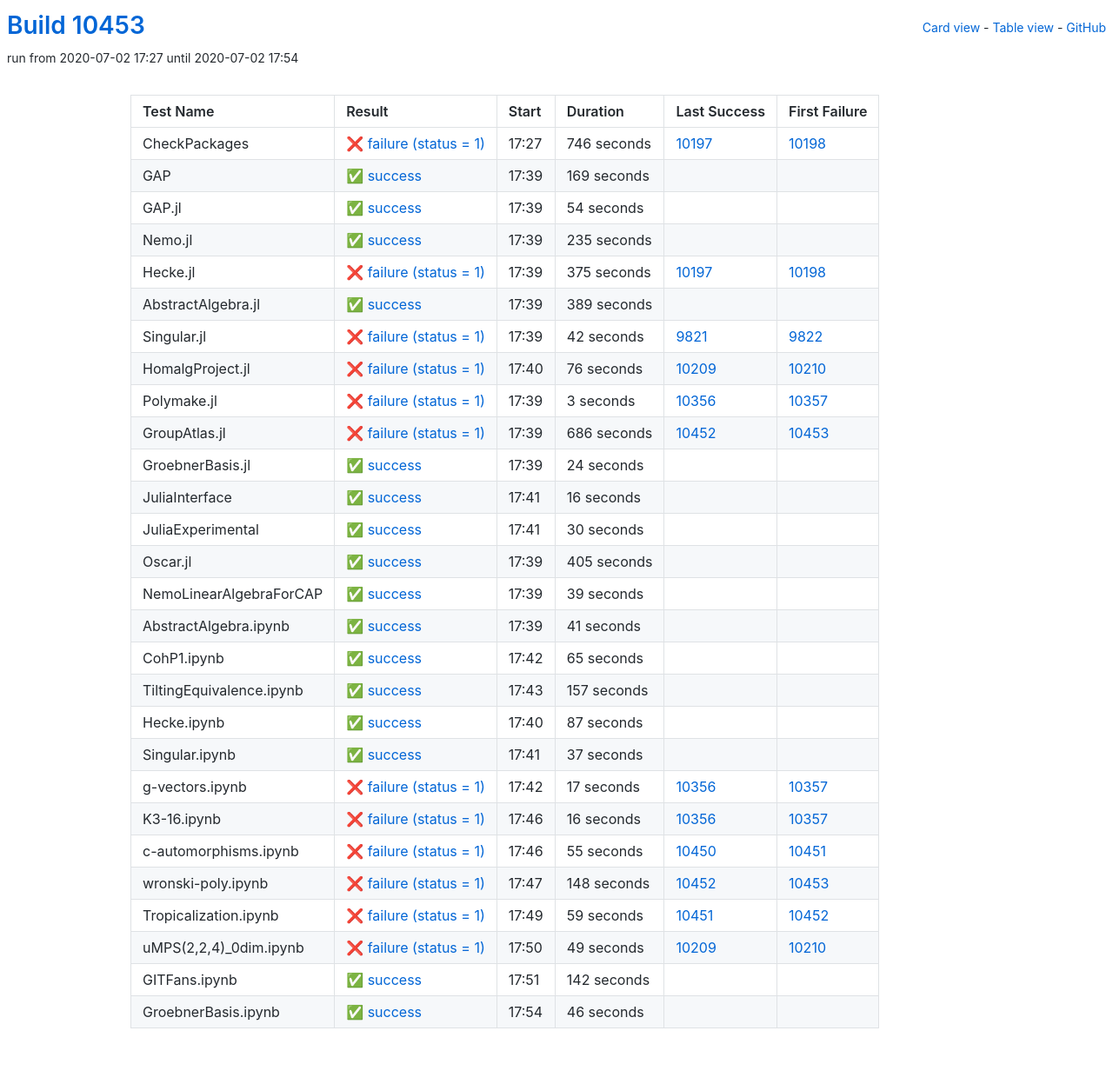
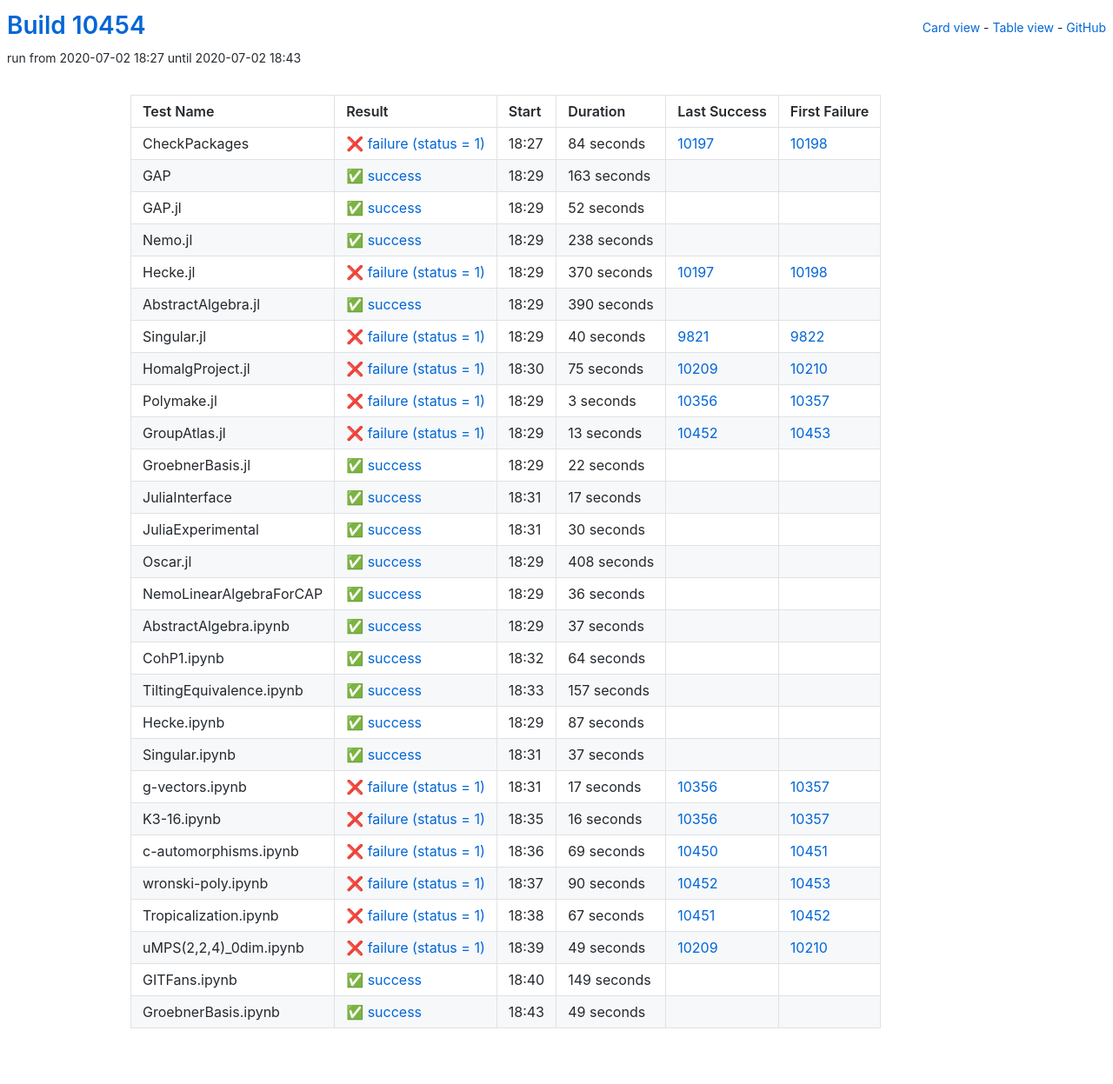
Before and after one commit to oscar-system/oscar-ci-status, a Jekyll site: the page built from table.html, in a window 1280 px wide. Shown: the whole page at 87% size. Built offline with Jekyll 4.4.1, drawn with Linux system fonts in a browser that asks for light colours.

Commit message:
Build #10454

```diff
--- a/_data/ci.yml
+++ b/_data/ci.yml
@@ -1,6 +1,6 @@
 ---
-build: 10453
-build_url: https://oscarci.mathematik.uni-kl.de/job/oscar/10453/
+build: 10454
+build_url: https://oscarci.mathematik.uni-kl.de/job/oscar/10454/
 job: oscar
 organization: oscar-system
 repo: oscar-ci-status
@@ -8,104 +8,104 @@ repourl: https://github.com/oscar-system/oscar-ci-status
 tests:
 - name: CheckPackages
   id: checkpackages
-  log: https://oscarci.mathematik.uni-kl.de/job/oscar/10453/artifact/logs/build-10453/CheckPackages.log
-  start: 2020-07-02 17:27
+  log: https://oscarci.mathematik.uni-kl.de/job/oscar/10454/artifact/logs/build-10454/CheckPackages.log
+  start: 2020-07-02 18:27
   success: false
   exitcode: 1
   status: failure
-  duration: 746
+  duration: 84
   last_success: 10197
   last_success_url: https://oscarci.mathematik.uni-kl.de/job/oscar/10197/
   first_failure: 10198
   first_failure_url: https://oscarci.mathematik.uni-kl.de/job/oscar/10198/
 - name: GAP
   id: gap
-  log: https://oscarci.mathematik.uni-kl.de/job/oscar/10453/artifact/logs/build-10453/GAP.log
-  start: 2020-07-02 17:39
+  log: https://oscarci.mathematik.uni-kl.de/job/oscar/10454/artifact/logs/build-10454/GAP.log
+  start: 2020-07-02 18:29
   success: true
   exitcode: 0
   status: success
-  duration: 169
+  duration: 163
   last_success: false
   last_success_url:
   first_failure: false
   first_failure_url:
 - name: GAP.jl
   id: gap-jl
-  log: https://oscarci.mathematik.uni-kl.de/job/oscar/10453/artifact/logs/build-10453/GAP.jl.log
-  start: 2020-07-02 17:39
+  log: https://oscarci.mathematik.uni-kl.de/job/oscar/10454/artifact/logs/build-10454/GAP.jl.log
+  start: 2020-07-02 18:29
   success: true
   exitcode: 0
   status: success
-  duration: 54
+  duration: 52
   last_success: false
   last_success_url:
   first_failure: false
   first_failure_url:
 - name: Nemo.jl
   id: nemo-jl
-  log: https://oscarci.mathematik.uni-kl.de/job/oscar/10453/artifact/logs/build-10453/Nemo.jl.log
-  start: 2020-07-02 17:39
+  log: https://oscarci.mathematik.uni-kl.de/job/oscar/10454/artifact/logs/build-10454/Nemo.jl.log
+  start: 2020-07-02 18:29
   success: true
   exitcode: 0
   status: success
-  duration: 235
+  duration: 238
   last_success: false
   last_success_url:
   first_failure: false
   first_failure_url:
 - name: Hecke.jl
   id: hecke-jl
-  log: https://oscarci.mathematik.uni-kl.de/job/oscar/10453/artifact/logs/build-10453/Hecke.jl.log
-  start: 2020-07-02 17:39
+  log: https://oscarci.mathematik.uni-kl.de/job/oscar/10454/artifact/logs/build-10454/Hecke.jl.log
+  start: 2020-07-02 18:29
   success: false
   exitcode: 1
   status: failure
-  duration: 375
+  duration: 370
   last_success: 10197
   last_success_url: https://oscarci.mathematik.uni-kl.de/job/oscar/10197/
   first_failure: 10198
   first_failure_url: https://oscarci.mathematik.uni-kl.de/job/oscar/10198/
 - name: AbstractAlgebra.jl
   id: abstractalgebra-jl
-  log: https://oscarci.mathematik.uni-kl.de/job/oscar/10453/artifact/logs/build-10453/AbstractAlgebra.jl.log
-  start: 2020-07-02 17:39
+  log: https://oscarci.mathematik.uni-kl.de/job/oscar/10454/artifact/logs/build-10454/AbstractAlgebra.jl.log
+  start: 2020-07-02 18:29
   success: true
   exitcode: 0
   status: success
-  duration: 389
+  duration: 390
   last_success: false
   last_success_url:
   first_failure: false
   first_failure_url:
 - name: Singular.jl
   id: singular-jl
-  log: https://oscarci.mathematik.uni-kl.de/job/oscar/10453/artifact/logs/build-10453/Singular.jl.log
-  start: 2020-07-02 17:39
+  log: https://oscarci.mathematik.uni-kl.de/job/oscar/10454/artifact/logs/build-10454/Singular.jl.log
+  start: 2020-07-02 18:29
   success: false
   exitcode: 1
   status: failure
-  duration: 42
+  duration: 40
   last_success: 9821
   last_success_url: https://oscarci.mathematik.uni-kl.de/job/oscar/9821/
   first_failure: 9822
   first_failure_url: https://oscarci.mathematik.uni-kl.de/job/oscar/9822/
 - name: HomalgProject.jl
   id: homalgproject-jl
-  log: https://oscarci.mathematik.uni-kl.de/job/oscar/10453/artifact/logs/build-10453/HomalgProject.jl.log
-  start: 2020-07-02 17:40
+  log: https://oscarci.mathematik.uni-kl.de/job/oscar/10454/artifact/logs/build-10454/HomalgProject.jl.log
+  start: 2020-07-02 18:30
   success: false
   exitcode: 1
   status: failure
-  duration: 76
+  duration: 75
   last_success: 10209
   last_success_url: https://oscarci.mathematik.uni-kl.de/job/oscar/10209/
   first_failure: 10210
   first_failure_url: https://oscarci.mathematik.uni-kl.de/job/oscar/10210/
 - name: Polymake.jl
   id: polymake-jl
-  log: https://oscarci.mathematik.uni-kl.de/job/oscar/10453/artifact/logs/build-10453/Polymake.jl.log
-  start: 2020-07-02 17:39
+  log: https://oscarci.mathematik.uni-kl.de/job/oscar/10454/artifact/logs/build-10454/Polymake.jl.log
+  start: 2020-07-02 18:29
   success: false
   exitcode: 1
   status: failure
@@ -116,44 +116,44 @@ tests:
   first_failure_url: https://oscarci.mathematik.uni-kl.de/job/oscar/10357/
 - name: GroupAtlas.jl
   id: groupatlas-jl
-  log: https://oscarci.mathematik.uni-kl.de/job/oscar/10453/artifact/logs/build-10453/GroupAtlas.jl.log
-  start: 2020-07-02 17:39
+  log: https://oscarci.mathematik.uni-kl.de/job/oscar/10454/artifact/logs/build-10454/GroupAtlas.jl.log
+  start: 2020-07-02 18:29
   success: false
   exitcode: 1
   status: failure
-  duration: 686
+  duration: 13
   last_success: 10452
   last_success_url: https://oscarci.mathematik.uni-kl.de/job/oscar/10452/
   first_failure: 10453
   first_failure_url: https://oscarci.mathematik.uni-kl.de/job/oscar/10453/
 - name: GroebnerBasis.jl
   id: groebnerbasis-jl
-  log: https://oscarci.mathematik.uni-kl.de/job/oscar/10453/artifact/logs/build-10453/GroebnerBasis.jl.log
-  start: 2020-07-02 17:39
+  log: https://oscarci.mathematik.uni-kl.de/job/oscar/10454/artifact/logs/build-10454/GroebnerBasis.jl.log
+  start: 2020-07-02 18:29
   success: true
   exitcode: 0
   status: success
-  duration: 24
+  duration: 22
   last_success: false
   last_success_url:
   first_failure: false
   first_failure_url:
 - name: JuliaInterface
   id: juliainterface
-  log: https://oscarci.mathematik.uni-kl.de/job/oscar/10453/artifact/logs/build-10453/JuliaInterface.log
-  start: 2020-07-02 17:41
+  log: https://oscarci.mathematik.uni-kl.de/job/oscar/10454/artifact/logs/build-10454/JuliaInterface.log
+  start: 2020-07-02 18:31
   success: true
   exitcode: 0
   status: success
-  duration: 16
+  duration: 17
   last_success: false
   last_success_url:
   first_failure: false
   first_failure_url:
 - name: JuliaExperimental
   id: juliaexperimental
-  log: https://oscarci.mathematik.uni-kl.de/job/oscar/10453/artifact/logs/build-10453/JuliaExperimental.log
-  start: 2020-07-02 17:41
+  log: https://oscarci.mathematik.uni-kl.de/job/oscar/10454/artifact/logs/build-10454/JuliaExperimental.log
+  start: 2020-07-02 18:31
   success: true
   exitcode: 0
   status: success
@@ -164,56 +164,56 @@ tests:
   first_failure_url:
 - name: Oscar.jl
   id: oscar-jl
-  log: https://oscarci.mathematik.uni-kl.de/job/oscar/10453/artifact/logs/build-10453/Oscar.jl.log
-  start: 2020-07-02 17:39
+  log: https://oscarci.mathematik.uni-kl.de/job/oscar/10454/artifact/logs/build-10454/Oscar.jl.log
+  start: 2020-07-02 18:29
   success: true
   exitcode: 0
   status: success
-  duration: 405
+  duration: 408
   last_success: false
   last_success_url:
   first_failure: false
   first_failure_url:
 - name: NemoLinearAlgebraForCAP
   id: nemolinearalgebraforcap
-  log: https://oscarci.mathematik.uni-kl.de/job/oscar/10453/artifact/logs/build-10453/NemoLinearAlgebraForCAP.log
-  start: 2020-07-02 17:39
+  log: https://oscarci.mathematik.uni-kl.de/job/oscar/10454/artifact/logs/build-10454/NemoLinearAlgebraForCAP.log
+  start: 2020-07-02 18:29
   success: true
   exitcode: 0
   status: success
-  duration: 39
+  duration: 36
   last_success: false
   last_success_url:
   first_failure: false
   first_failure_url:
 - name: AbstractAlgebra.ipynb
   id: abstractalgebra-ipynb
-  log: https://oscarci.mathematik.uni-kl.de/job/oscar/10453/artifact/logs/build-10453/AbstractAlgebra.ipynb.log
-  start: 2020-07-02 17:39
+  log: https://oscarci.mathematik.uni-kl.de/job/oscar/10454/artifact/logs/build-10454/AbstractAlgebra.ipynb.log
+  start: 2020-07-02 18:29
   success: true
   exitcode: 0
   status: success
-  duration: 41
+  duration: 37
   last_success: false
   last_success_url:
   first_failure: false
   first_failure_url:
 - name: CohP1.ipynb
   id: cohp1-ipynb
-  log: https://oscarci.mathematik.uni-kl.de/job/oscar/10453/artifact/logs/build-10453/CohP1.ipynb.log
-  start: 2020-07-02 17:42
+  log: https://oscarci.mathematik.uni-kl.de/job/oscar/10454/artifact/logs/build-10454/CohP1.ipynb.log
+  start: 2020-07-02 18:32
   success: true
   exitcode: 0
   status: success
-  duration: 65
+  duration: 64
   last_success: false
   last_success_url:
   first_failure: false
   first_failure_url:
 - name: TiltingEquivalence.ipynb
   id: tiltingequivalence-ipynb
-  log: https://oscarci.mathematik.uni-kl.de/job/oscar/10453/artifact/logs/build-10453/TiltingEquivalence.ipynb.log
-  start: 2020-07-02 17:43
+  log: https://oscarci.mathematik.uni-kl.de/job/oscar/10454/artifact/logs/build-10454/TiltingEquivalence.ipynb.log
+  start: 2020-07-02 18:33
   success: true
   exitcode: 0
   status: success
@@ -224,8 +224,8 @@ tests:
   first_failure_url:
 - name: Hecke.ipynb
   id: hecke-ipynb
-  log: https://oscarci.mathematik.uni-kl.de/job/oscar/10453/artifact/logs/build-10453/Hecke.ipynb.log
-  start: 2020-07-02 17:40
+  log: https://oscarci.mathematik.uni-kl.de/job/oscar/10454/artifact/logs/build-10454/Hecke.ipynb.log
+  start: 2020-07-02 18:29
   success: true
   exitcode: 0
   status: success
@@ -236,8 +236,8 @@ tests:
   first_failure_url:
 - name: Singular.ipynb
   id: singular-ipynb
-  log: https://oscarci.mathematik.uni-kl.de/job/oscar/10453/artifact/logs/build-10453/Singular.ipynb.log
-  start: 2020-07-02 17:41
+  log: https://oscarci.mathematik.uni-kl.de/job/oscar/10454/artifact/logs/build-10454/Singular.ipynb.log
+  start: 2020-07-02 18:31
   success: true
   exitcode: 0
   status: success
@@ -248,8 +248,8 @@ tests:
   first_failure_url:
 - name: g-vectors.ipynb
   id: g-vectors-ipynb
-  log: https://oscarci.mathematik.uni-kl.de/job/oscar/10453/artifact/logs/build-10453/g-vectors.ipynb.log
-  start: 2020-07-02 17:42
+  log: https://oscarci.mathematik.uni-kl.de/job/oscar/10454/artifact/logs/build-10454/g-vectors.ipynb.log
+  start: 2020-07-02 18:31
   success: false
   exitcode: 1
   status: failure
@@ -260,8 +260,8 @@ tests:
   first_failure_url: https://oscarci.mathematik.uni-kl.de/job/oscar/10357/
 - name: K3-16.ipynb
   id: k3-16-ipynb
-  log: https://oscarci.mathematik.uni-kl.de/job/oscar/10453/artifact/logs/build-10453/K3-16.ipynb.log
-  start: 2020-07-02 17:46
+  log: https://oscarci.mathematik.uni-kl.de/job/oscar/10454/artifact/logs/build-10454/K3-16.ipynb.log
+  start: 2020-07-02 18:35
   success: false
   exitcode: 1
   status: failure
@@ -272,44 +272,44 @@ tests:
   first_failure_url: https://oscarci.mathematik.uni-kl.de/job/oscar/10357/
 - name: c-automorphisms.ipynb
   id: c-automorphisms-ipynb
-  log: https://oscarci.mathematik.uni-kl.de/job/oscar/10453/artifact/logs/build-10453/c-automorphisms.ipynb.log
-  start: 2020-07-02 17:46
+  log: https://oscarci.mathematik.uni-kl.de/job/oscar/10454/artifact/logs/build-10454/c-automorphisms.ipynb.log
+  start: 2020-07-02 18:36
   success: false
   exitcode: 1
   status: failure
-  duration: 55
+  duration: 69
   last_success: 10450
   last_success_url: https://oscarci.mathematik.uni-kl.de/job/oscar/10450/
   first_failure: 10451
   first_failure_url: https://oscarci.mathematik.uni-kl.de/job/oscar/10451/
 - name: wronski-poly.ipynb
   id: wronski-poly-ipynb
-  log: https://oscarci.mathematik.uni-kl.de/job/oscar/10453/artifact/logs/build-10453/wronski-poly.ipynb.log
-  start: 2020-07-02 17:47
+  log: https://oscarci.mathematik.uni-kl.de/job/oscar/10454/artifact/logs/build-10454/wronski-poly.ipynb.log
+  start: 2020-07-02 18:37
   success: false
   exitcode: 1
   status: failure
-  duration: 148
+  duration: 90
   last_success: 10452
   last_success_url: https://oscarci.mathematik.uni-kl.de/job/oscar/10452/
   first_failure: 10453
   first_failure_url: https://oscarci.mathematik.uni-kl.de/job/oscar/10453/
 - name: Tropicalization.ipynb
   id: tropicalization-ipynb
-  log: https://oscarci.mathematik.uni-kl.de/job/oscar/10453/artifact/logs/build-10453/Tropicalization.ipynb.log
-  start: 2020-07-02 17:49
+  log: https://oscarci.mathematik.uni-kl.de/job/oscar/10454/artifact/logs/build-10454/Tropicalization.ipynb.log
+  start: 2020-07-02 18:38
   success: false
   exitcode: 1
   status: failure
-  duration: 59
+  duration: 67
   last_success: 10451
   last_success_url: https://oscarci.mathematik.uni-kl.de/job/oscar/10451/
   first_failure: 10452
   first_failure_url: https://oscarci.mathematik.uni-kl.de/job/oscar/10452/
 - name: uMPS(2,2,4)_0dim.ipynb
   id: umps-2-2-4-0dim-ipynb
-  log: https://oscarci.mathematik.uni-kl.de/job/oscar/10453/artifact/logs/build-10453/uMPS-2-2-4-_0dim.ipynb.log
-  start: 2020-07-02 17:50
+  log: https://oscarci.mathematik.uni-kl.de/job/oscar/10454/artifact/logs/build-10454/uMPS-2-2-4-_0dim.ipynb.log
+  start: 2020-07-02 18:39
   success: false
   exitcode: 1
   status: failure
@@ -320,24 +320,24 @@ tests:
   first_failure_url: https://oscarci.mathematik.uni-kl.de/job/oscar/10210/
 - name: GITFans.ipynb
   id: gitfans-ipynb
-  log: https://oscarci.mathematik.uni-kl.de/job/oscar/10453/artifact/logs/build-10453/GITFans.ipynb.log
-  start: 2020-07-02 17:51
+  log: https://oscarci.mathematik.uni-kl.de/job/oscar/10454/artifact/logs/build-10454/GITFans.ipynb.log
+  start: 2020-07-02 18:40
   success: true
   exitcode: 0
   status: success
-  duration: 142
+  duration: 149
   last_success: false
   last_success_url:
   first_failure: false
   first_failure_url:
 - name: GroebnerBasis.ipynb
   id: groebnerbasis-ipynb
-  log: https://oscarci.mathematik.uni-kl.de/job/oscar/10453/artifact/logs/build-10453/GroebnerBasis.ipynb.log
-  start: 2020-07-02 17:54
+  log: https://oscarci.mathematik.uni-kl.de/job/oscar/10454/artifact/logs/build-10454/GroebnerBasis.ipynb.log
+  start: 2020-07-02 18:43
   success: true
   exitcode: 0
   status: success
-  duration: 46
+  duration: 49
   last_success: false
   last_success_url:
   first_failure: false
```
Also changed, not shown: README.md.
